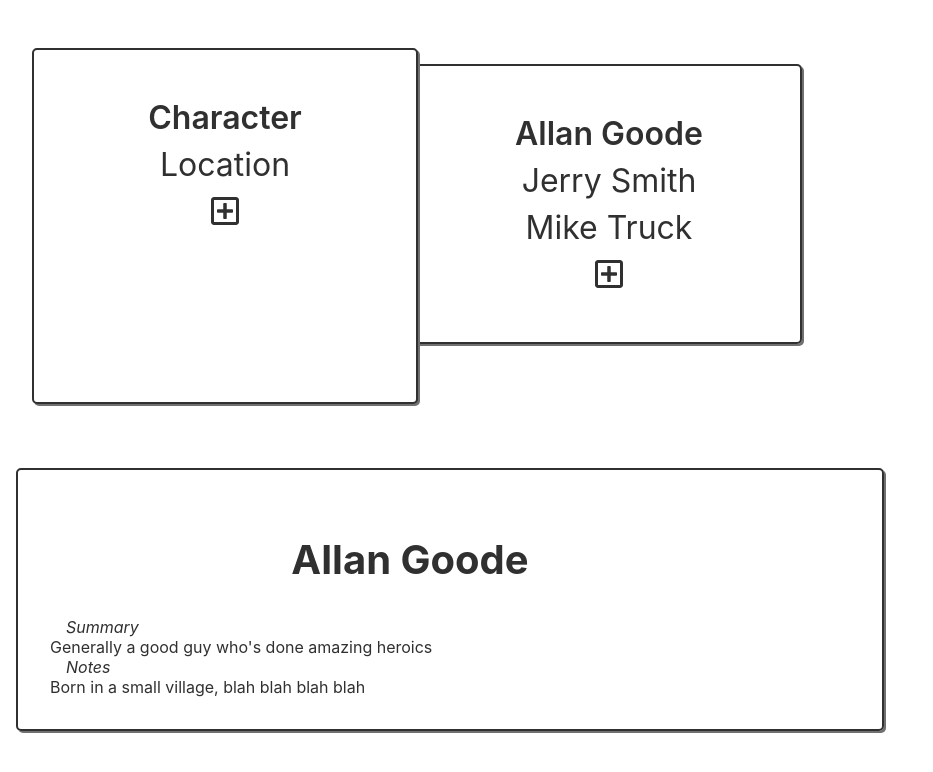
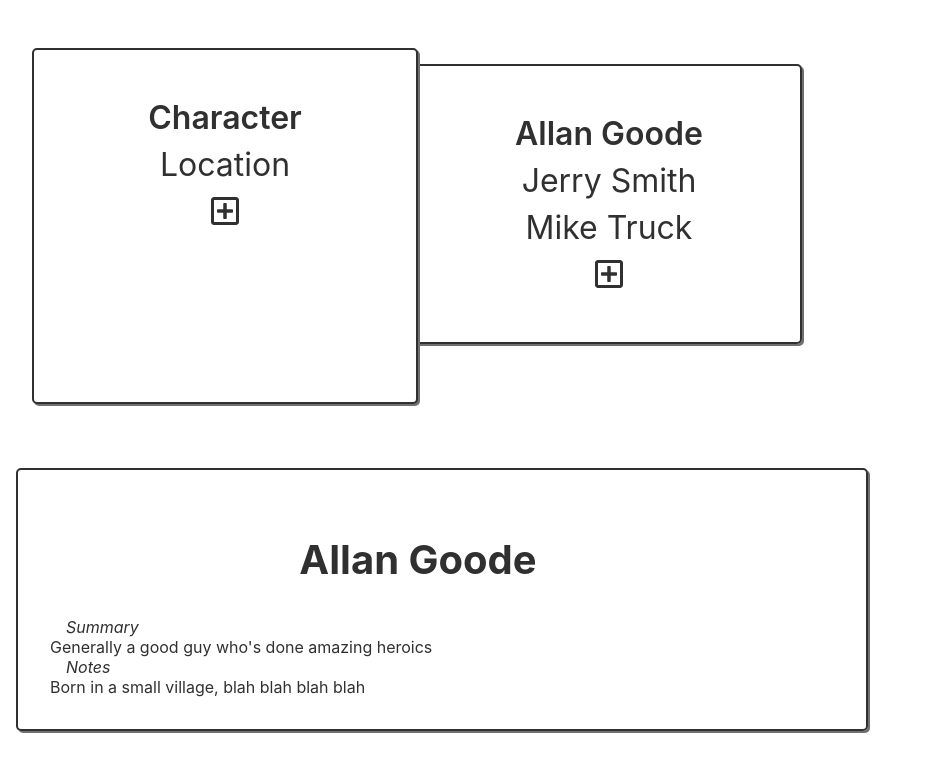
Before and after one commit to haanj/simple-campaign-note, a React (Create React App) app: page / in a window 1280 px wide. Shown: the top 772 px of the page, without its empty margins (0-933 px from the left). Built offline with nearby package versions, Linux system fonts and the light colour scheme.

Commit message:
dials in ui design for elements being actively edited/focused: currently only implemented on card titles

```diff
--- a/src/App.scss
+++ b/src/App.scss
@@ -105,9 +105,15 @@
   border: 2px solid $font-color-primary;
   border-radius: $border-radius;
   width: 800px;
-  padding: 2rem;
+  padding: 2rem 1rem 2rem 2rem;
 
   box-shadow: $box-shadow;
+
+  header {
+    display: flex;
+    justify-content: flex-end;
+    align-items: center;
+  }
 
   label {
     padding: 1rem 1rem 0 1rem;
@@ -132,10 +138,15 @@
     // border: 2px solid $gray-medium;
     border-radius: $border-radius;
     box-shadow: 0 0 10px $gray-dark;
+    &:focus {
+      outline-color: $gray-dark;
+    }
   }
 }
 
 .cancel-confirm {
+  margin-left: 0.5rem;
+  font-size: 1.5rem;
   cursor: pointer;
   white-space: nowrap;
   display: inline-block;
@@ -143,6 +154,10 @@
 
   opacity: 0;
   transition: opacity $transition-slow;
+
+  .button {
+    margin-left: 0.5rem;
+  }
 
   svg:hover {
     transition: $transition-button;
--- a/src/CancelConfirmButton.js
+++ b/src/CancelConfirmButton.js
@@ -22,14 +22,14 @@ export class CancelConfirmButton extends Component {
     return (
       <span className={className}>
         <span
-          className='cancel-button'
+          className='cancel-button button'
           onClick={() => this.props.clickCancel()}
         >
           <FontAwesomeIcon icon={['far', 'times-circle']} />
         </span>
 
         <span
-          className='confirm-button'
+          className='confirm-button button'
           onClick={() => this.props.clickConfirm()}
         >
           <FontAwesomeIcon icon={['far', 'check-circle']} />
--- a/src/Card.js
+++ b/src/Card.js
@@ -6,9 +6,12 @@ class Card extends Component {
     super(props)
     this.state = {
       card: props.card,
-      isNameFocused: false
+      isNameFocused: false,
+      nameKey: Math.random() // can force rerender after user updates content
     }
+    this.nameInput = React.createRef();
     this.handleChangeNameFocus = this._onChangeNameFocus.bind(this)
+    this.handleClickCancel = this._onClickCancel.bind(this)
   }
 
   componentWillReceiveProps(nextProps) {
@@ -19,8 +22,19 @@ class Card extends Component {
 
   _onChangeNameFocus(isNameFocused) {
     this.setState({ isNameFocused })
+
+    if (isNameFocused) {
+      // workaround to auto-focus to newly-contentEditable element
+      setTimeout(() => {
+        this.nameInput.current.focus()
+      },0)
+    }
   }
 
+  _onClickCancel() {
+    this.setState({ nameKey: Math.random() })
+    this.handleChangeNameFocus(false)
+  }
 
   render() {
     const card = this.state.card
@@ -35,14 +49,18 @@ class Card extends Component {
       <article className="card-container">
         <header>
           <h1
+            ref={this.nameInput}
+            key={this.state.nameKey}
             className={cardNameClass}
             onClick={() => this.handleChangeNameFocus(true)}
+            contentEditable={this.state.isNameFocused}
+            autoFocus={this.stateisNameFocused}
           >
             {card.name}
           </h1>
           <CancelConfirmButton
             show={this.state.isNameFocused}
-            clickCancel={() => this.handleChangeNameFocus(false)}
+            clickCancel={() => this.handleClickCancel()}
           />
         </header>
 
--- a/src/CardList.js
+++ b/src/CardList.js
@@ -49,6 +49,7 @@ class CardList extends Component {
     }
   }
 
+  // TODO: refactor some of this into functional components
   render() {
     const cards = this.state.cards.map(card => {
       const isActive = card.id === this.state.activeCardId
--- a/src/variables.scss
+++ b/src/variables.scss
@@ -1,7 +1,6 @@
 $gray-dark: #303030;
 $gray-medium: #707070;
 $gray-light: #DCDCDC;
-
 
 $font-color-primary: $gray-dark;
 $border-radius: 5px;
```
